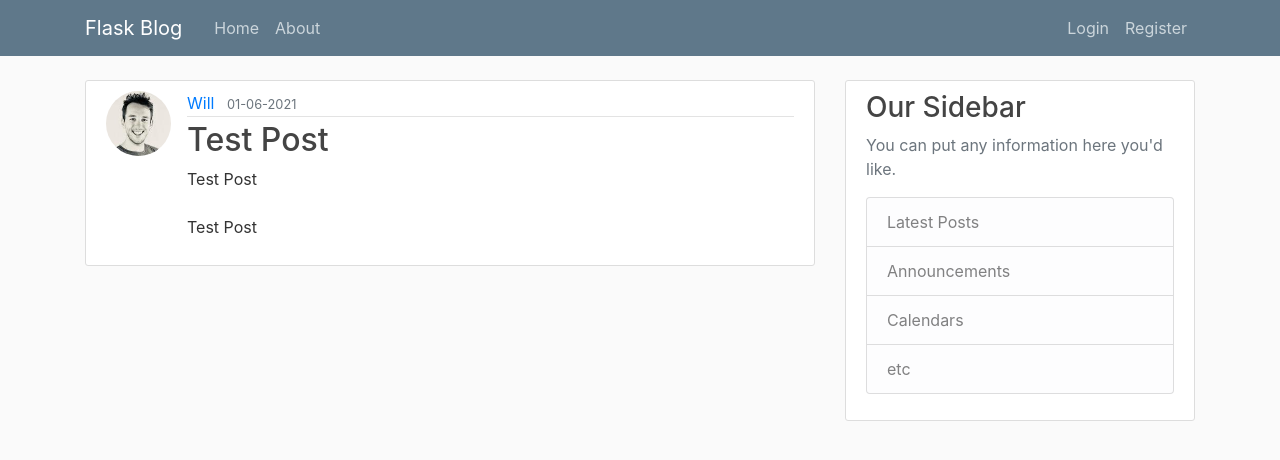
After one commit to wwharton/Flask-Blog, a Flask app: page /post/1 in a window 1280 px wide. The commit adds this page. Shown: the top 460 px of the page. Run offline with Flask 2, Linux system fonts and the light colour scheme; data comes from the database, SQL or seed files in the repository; both versions use the stored data as it was after the commit; some libraries are stand-ins or nearby versions.

Commit message:
adds User Post Update / Delete

```diff
--- a/flaskblog/routes.py
+++ b/flaskblog/routes.py
@@ -1,6 +1,6 @@
-from flask import render_template, url_for, flash, redirect, request
+from flask import render_template, url_for, flash, redirect, request, abort
 from flaskblog import app, db, bcrypt
-from flaskblog.forms import RegistrationForm, LoginForm, UpdateAccountForm
+from flaskblog.forms import RegistrationForm, LoginForm, UpdateAccountForm, PostForm
 from flaskblog.models import User, Post
 from flask_login import login_user, current_user, logout_user, login_required
 import secrets
@@ -9,25 +9,26 @@ from PIL import Image
 
 
 
-posts = [
-    {
-        'author': 'Will W',
-        'title': 'blog post 1',
-        'content': 'first post content',
-        'date_posted': 'april 20, 2020'
-    },
-
-    {
-        'author': 'Chris G',
-        'title': 'blog post 12',
-        'content': 'first post content',
-        'date_posted': 'april 21, 2020'
-    }
-]
+# posts = [
+#     {
+#         'author': 'Will W',
+#         'title': 'blog post 1',
+#         'content': 'first post content',
+#         'date_posted': 'april 20, 2020'
+#     },
+#
+#     {
+#         'author': 'Chris G',
+#         'title': 'blog post 12',
+#         'content': 'first post content',
+#         'date_posted': 'april 21, 2020'
+#     }
+# ]
 
 @app.route('/')
 @app.route('/home')
 def home():
+    posts = Post.query.all()
     return render_template('home.html', posts=posts)
 
 
@@ -108,3 +109,53 @@ def account():
         form.email.data = current_user.email
     image_file = url_for('static', filename='profile_pics/' + current_user.image_file)
     return render_template('account.html', title='Account', image_file=image_file, form=form)
+
+
+@app.route('/post/new', methods=['GET', 'POST'])
+@login_required
+def new_post():
+    form = PostForm()
+    if form.validate_on_submit():
+        post = Post(title=form.title.data, content=form.content.data, author=current_user)
+        db.session.add(post)
+        db.session.commit()
+        flash('Post has been published!', 'success')
+        return redirect((url_for('home')))
+    return render_template('create_post.html', title='New Post', legend='New Post', form=form)
+
+
+@app.route('/post/<int:post_id>')
+def post(post_id):
+    post = Post.query.get_or_404(post_id)
+    return render_template('post.html', title=post.title, post=post)
+
+@app.route('/post/<int:post_id>/update', methods=['GET', 'POST'])
+@login_required
+def update_post(post_id):
+    post = Post.query.get_or_404(post_id)
+    if post.author != current_user:
+        abort(403)
+    form = PostForm()
+    if form.validate_on_submit():
+        post.title = form.title.data
+        post.content = form.content.data
+        db.session.commit()
+        flash('Your post has been updated!', 'success')
+        return redirect(url_for('post', post_id=post.id))
+    elif request.method == 'GET':
+        form.title.data = post.title
+        form.content.data = post.content
+    return render_template('create_post.html', title='Update Post',
+                           legend='Update Post', form=form)
+
+
+@app.route('/post/<int:post_id>/delete', methods=['POST'])
+@login_required
+def delete_post(post_id):
+    post = Post.query.get_or_404(post_id)
+    if post.author != current_user:
+        abort(403)
+    db.session.delete(post)
+    db.session.commit()
+    flash('Your post has been deleted!', 'success')
+    return redirect(url_for('home'))
--- a/flaskblog/templates/layout.html
+++ b/flaskblog/templates/layout.html
@@ -32,6 +32,7 @@
             <!-- Navbar Right Side -->
             <div class="navbar-nav">
               {% if current_user.is_authenticated %}
+                <a class="nav-item nav-link" href="{{ url_for('new_post')}}">New Post</a>
                 <a class="nav-item nav-link" href="{{ url_for('account')}}">Account</a>
                 <a class="nav-item nav-link" href="{{ url_for('logout')}}">Logout</a>
               {% else %}
--- /dev/null
+++ b/flaskblog/templates/post.html
@@ -0,0 +1,42 @@
+{% extends "layout.html" %}
+{% block content %}
+        <article class="media content-section">
+            <img class="rounded-circle article-img" src="{{ url_for('static', filename='profile_pics/' + post.author.image_file) }}" />
+          <div class="media-body">
+            <div class="article-metadata">
+              <a class="mr-2" href="#">{{ post.author.username }}</a>
+              <small class="text-muted">{{ post.date_posted.strftime('%m-%d-%Y') }}</small>
+                {% if post.author == current_user %}
+                    <div>
+                        <a class="btn btn-secondary btn-sm mt-1 mb-1" href="{{ url_for('update_post', post_id=post.id) }}">Update</a>
+                        <button type="button" class="btn btn-danger btn-sm m-1" data-toggle="modal" data-target="#deleteModal">Delete</button>
+                    </div>
+                {% endif %}
+            </div>
+            <h2 class="article-title">{{ post.title }}</h2>
+            <p class="article-content">{{ post.content }}</p>
+          </div>
+        </article>
+        <!-- Modal -->
+        <div class="modal fade" id="deleteModal" tabindex="-1" role="dialog" aria-labelledby="deleteModalLabel" aria-hidden="true">
+          <div class="modal-dialog" role="document">
+            <div class="modal-content">
+              <div class="modal-header">
+                <h5 class="modal-title" id="deleteModalLabel">Delete Post?</h5>
+                <button type="button" class="close" data-dismiss="modal" aria-label="Close">
+                  <span aria-hidden="true">&times;</span>
+                </button>
+              </div>
+              <div class="modal-body">
+                Are you sure you want to delete your post?
+              </div>
+              <div class="modal-footer">
+                <button type="button" class="btn btn-secondary" data-dismiss="modal">Close</button>
+                  <form action="{{ url_for('delete_post', post_id=post.id)}}" method="POST">
+                      <input class="btn btn-danger" type="submit" value="Delete">
+                  </form>
+              </div>
+            </div>
+          </div>
+        </div>
+{% endblock content %}
```
Also changed, not shown: flaskblog/forms.py (+7 -1 lines), flaskblog/templates/create_post.html (added, +41 -0 lines), flaskblog/templates/home.html (+4 -3 lines), flaskblog/site.db.
